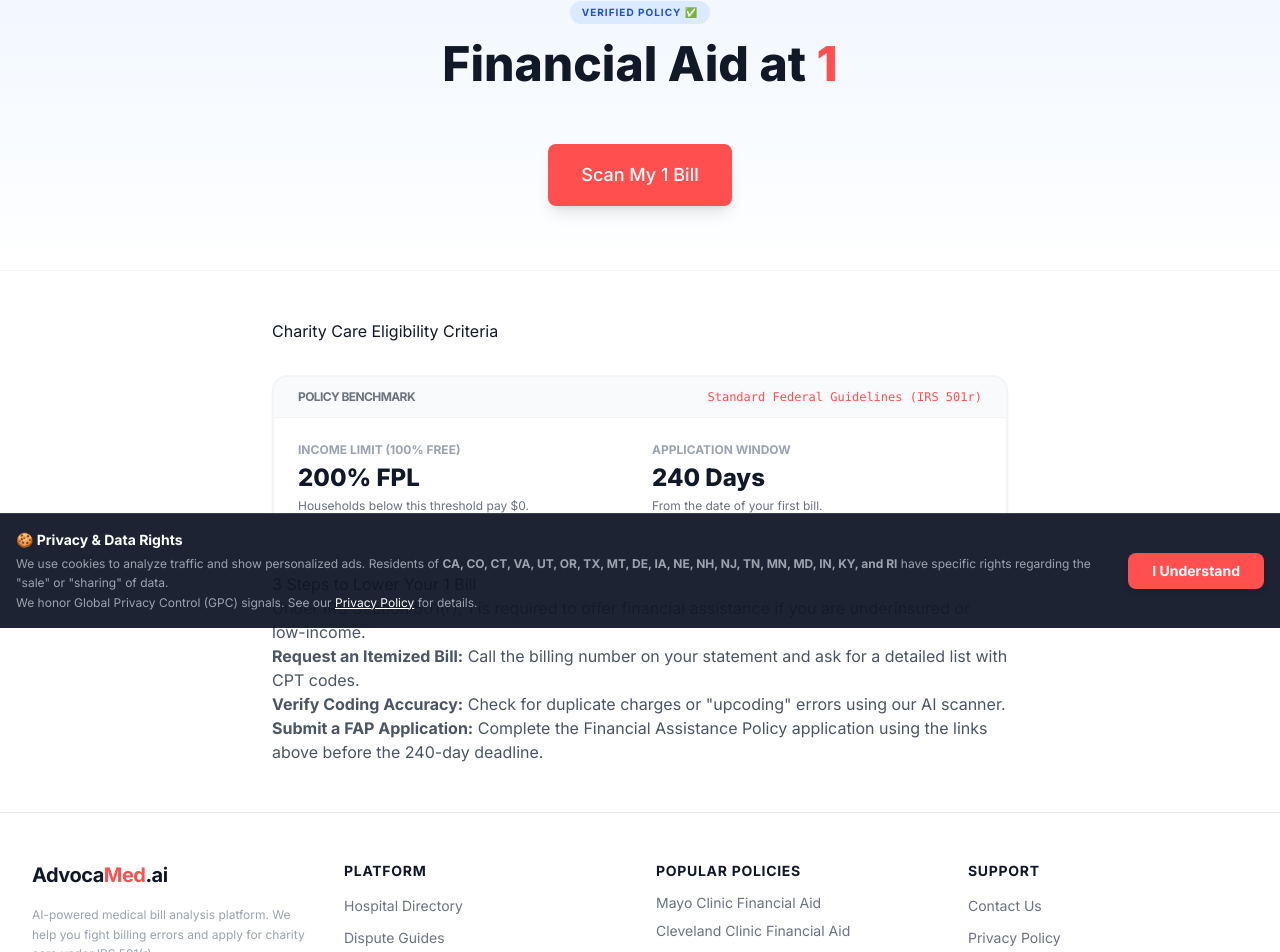
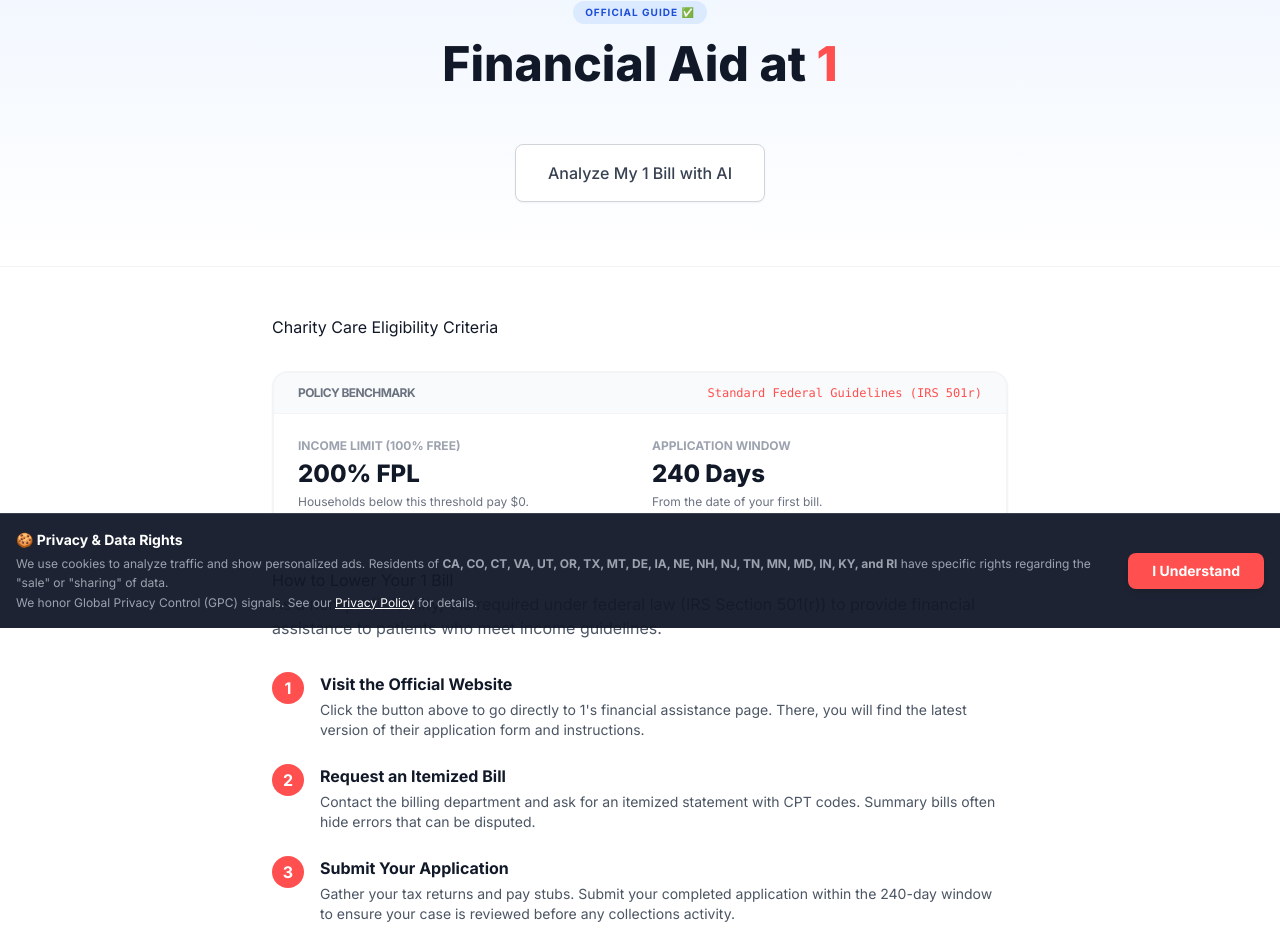
Before and after one commit to gkswjdgb/advocamed-ai, a React (Vite) app in the folder advocamed.ai/: page /hospital/1 in a window 1280 px wide. Shown: the part 172-1124 px from the top of the page. Built offline with nearby package versions, Linux system fonts and the light colour scheme.

Commit message:
Update HospitalGuide.tsx

```diff
--- a/advocamed.ai/pages/HospitalGuide.tsx
+++ b/advocamed.ai/pages/HospitalGuide.tsx
@@ -75,29 +75,25 @@ const HospitalGuide: React.FC = () => {
         <div className="bg-gradient-to-b from-blue-50 to-white py-16 border-b border-gray-100">
             <div className="max-w-4xl mx-auto px-4 text-center">
                 <span className="inline-block py-1 px-3 rounded-full bg-blue-100 text-blue-700 text-[10px] font-bold mb-4 uppercase tracking-widest">
-                    Verified Policy ✅
+                    Official Guide ✅
                 </span>
                 <h1 className="text-3xl md:text-5xl font-extrabold text-gray-900 mb-6 leading-tight">
                     Financial Aid at <span className="text-primary">{hospitalName}</span>
                 </h1>
 
-                {/* Action Buttons: Digital resources only */}
+                {/* Action Buttons: Unified Official Site Button */}
                 <div className="flex flex-col sm:flex-row justify-center gap-4 mb-8">
-                    {hospitalData?.application_url && (
-                      <a href={hospitalData.application_url} target="_blank" rel="noreferrer" className="inline-flex items-center justify-center px-8 py-4 border border-blue-600 text-lg font-bold rounded-lg text-blue-700 bg-blue-50 hover:bg-blue-100 transition-all shadow-sm active:scale-95">
-                        📄 Download App Form
-                      </a>
-                    )}
                     {hospitalData?.financial_aid_url && (
-                      <a href={hospitalData.financial_aid_url} target="_blank" rel="noreferrer" className="inline-flex items-center justify-center px-8 py-4 border border-gray-300 text-lg font-bold rounded-lg text-gray-700 bg-white hover:bg-gray-50 transition-all shadow-sm active:scale-95">
-                        🌐 Official Policy Site ↗
+                      <a href={hospitalData.financial_aid_url} target="_blank" rel="noreferrer" className="inline-flex items-center justify-center px-10 py-5 bg-blue-600 text-white text-lg font-bold rounded-xl hover:bg-blue-700 transition-all shadow-xl active:scale-95 group">
+                        🌐 Visit Official Policy Site
+                        <svg className="w-5 h-5 ml-2 group-hover:translate-x-1 transition-transform" fill="none" stroke="currentColor" viewBox="0 0 24 24"><path strokeLinecap="round" strokeLinejoin="round" strokeWidth="2" d="M14 5l7 7m0 0l-7 7m7-7H3"></path></svg>
                       </a>
                     )}
                 </div>
 
                 <div className="flex flex-col sm:flex-row justify-center gap-4">
-                    <Link to="/?step=UPLOAD" className="inline-flex items-center justify-center px-8 py-4 border border-transparent text-lg font-medium rounded-lg text-white bg-primary hover:bg-primaryHover shadow-lg hover:shadow-xl transition-all">
-                        Scan My {hospitalName} Bill
+                    <Link to="/?step=UPLOAD" className="inline-flex items-center justify-center px-8 py-4 border border-gray-300 text-base font-medium rounded-lg text-gray-700 bg-white hover:bg-gray-50 transition-all shadow-sm">
+                        Analyze My {hospitalName} Bill with AI
                     </Link>
                 </div>
             </div>
@@ -125,15 +121,33 @@ const HospitalGuide: React.FC = () => {
                 </div>
             </div>
 
-            <h2 className="text-gray-900">3 Steps to Lower Your {hospitalName} Bill</h2>
+            <h2 className="text-gray-900">How to Lower Your {hospitalName} Bill</h2>
             <p>
-                Under IRS Section 501(r), {hospitalName} is required to offer financial assistance if you are underinsured or low-income.
+                As a non-profit facility, {hospitalName} is required under federal law (IRS Section 501(r)) to provide financial assistance to patients who meet income guidelines.
             </p>
-            <ol>
-                <li><strong>Request an Itemized Bill:</strong> Call the billing number on your statement and ask for a detailed list with CPT codes.</li>
-                <li><strong>Verify Coding Accuracy:</strong> Check for duplicate charges or "upcoding" errors using our AI scanner.</li>
-                <li><strong>Submit a FAP Application:</strong> Complete the Financial Assistance Policy application using the links above before the {deadline}-day deadline.</li>
-            </ol>
+            <div className="space-y-6 mt-8">
+                <div className="flex gap-4">
+                    <div className="flex-shrink-0 w-8 h-8 rounded-full bg-primary text-white flex items-center justify-center font-bold">1</div>
+                    <div>
+                        <h4 className="font-bold text-gray-900 mb-1">Visit the Official Website</h4>
+                        <p className="text-sm">Click the button above to go directly to {hospitalName}'s financial assistance page. There, you will find the latest version of their application form and instructions.</p>
+                    </div>
+                </div>
+                <div className="flex gap-4">
+                    <div className="flex-shrink-0 w-8 h-8 rounded-full bg-primary text-white flex items-center justify-center font-bold">2</div>
+                    <div>
+                        <h4 className="font-bold text-gray-900 mb-1">Request an Itemized Bill</h4>
+                        <p className="text-sm">Contact the billing department and ask for an itemized statement with CPT codes. Summary bills often hide errors that can be disputed.</p>
+                    </div>
+                </div>
+                <div className="flex gap-4">
+                    <div className="flex-shrink-0 w-8 h-8 rounded-full bg-primary text-white flex items-center justify-center font-bold">3</div>
+                    <div>
+                        <h4 className="font-bold text-gray-900 mb-1">Submit Your Application</h4>
+                        <p className="text-sm">Gather your tax returns and pay stubs. Submit your completed application within the {deadline}-day window to ensure your case is reviewed before any collections activity.</p>
+                    </div>
+                </div>
+            </div>
         </div>
       </div>
     </>
```
